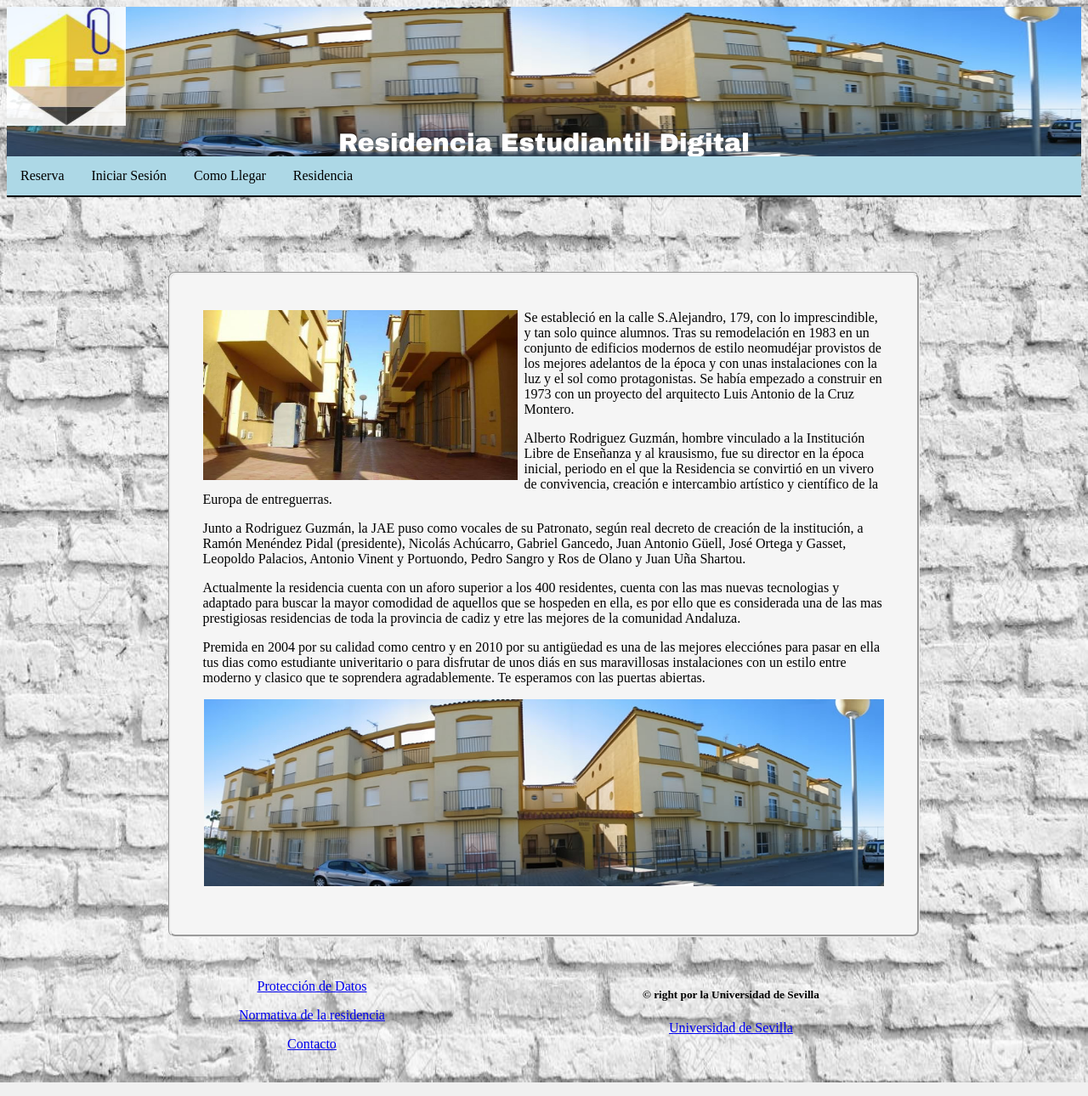
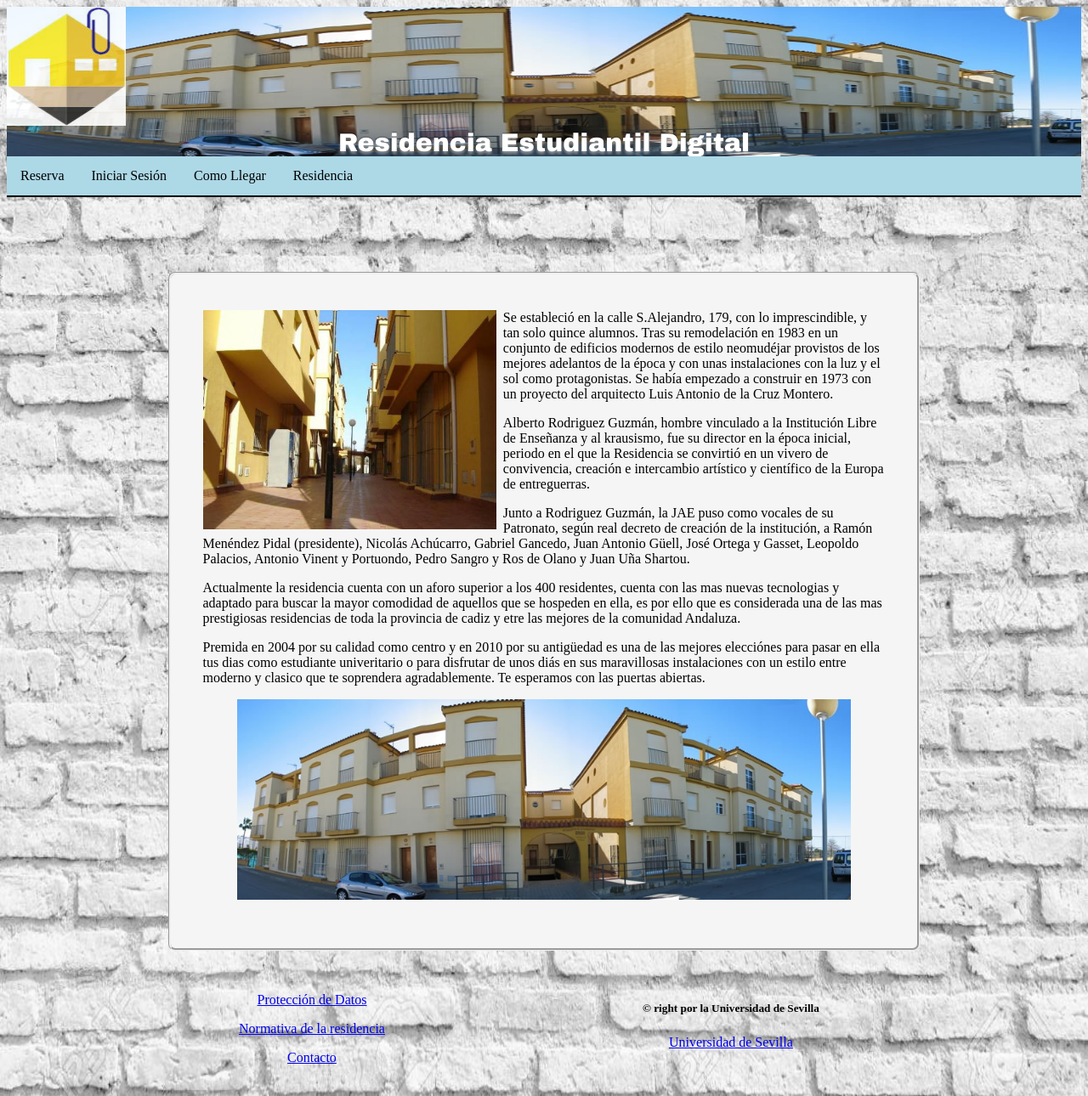
Before and after one commit to JoseLuisJurado/IISSI-2, a PHP site: page /XE/Conocenos.php in a window 1280 px wide. Shown: the whole page at 85% size. Run offline with PHP 8.4, Linux system fonts and the light colour scheme.

Commit message:
Update Conocenos.css

```diff
--- a/PagsEnPHP/css/Conocenos.css
+++ b/PagsEnPHP/css/Conocenos.css
@@ -20,14 +20,14 @@ p{
 img.imagen{
 	float: left;
 	margin-right:1%;
-	width: 370px;
-	height:200px;
+	width: 43%;
+	height: 10%%;
 }
 
 img.imagen2{
 	margin-top:4%;
 	margin:2% auto;
 	display:block;
-	width: 800px;
-	height:220px;
+	width: 90%;
+	height: 15%;
 }
```
